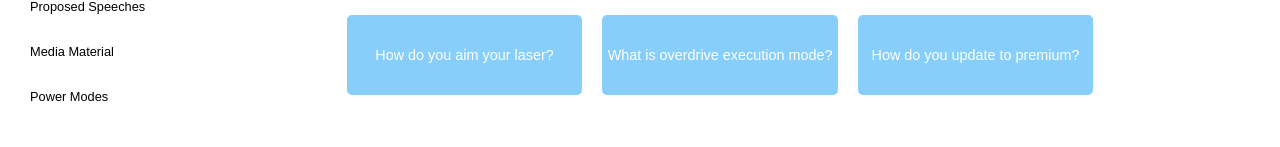
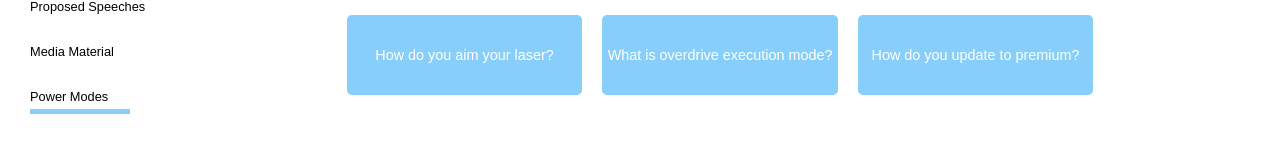
Before and after one commit to Hensga/faq-list, a plain HTML site: page index.html in a window 1280 px wide. Shown: the part 650-797 px from the top of the page. Drawn offline with Linux system fonts and the light colour scheme.

Commit message:
Aktivierten Link im Sidemenu gestyled

```diff
--- a/style.css
+++ b/style.css
@@ -48,6 +48,13 @@ li {
   margin-left: 30px;
 
   font-size: 0.8em;
+}
+
+.active {
+  border-bottom: 5px solid;
+  width: 100px;
+  border-color: lightskyblue;
+  padding-bottom: 5px;
 }
 
 .home {
```
